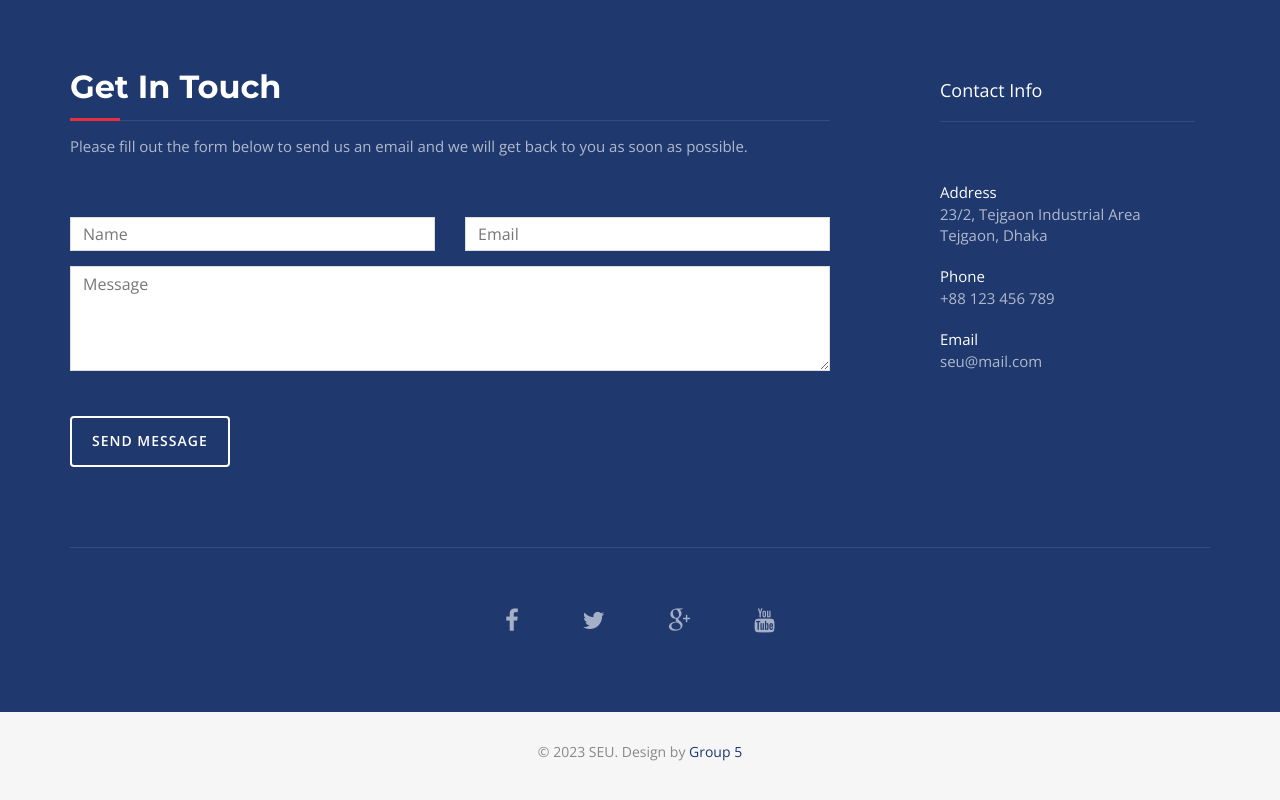
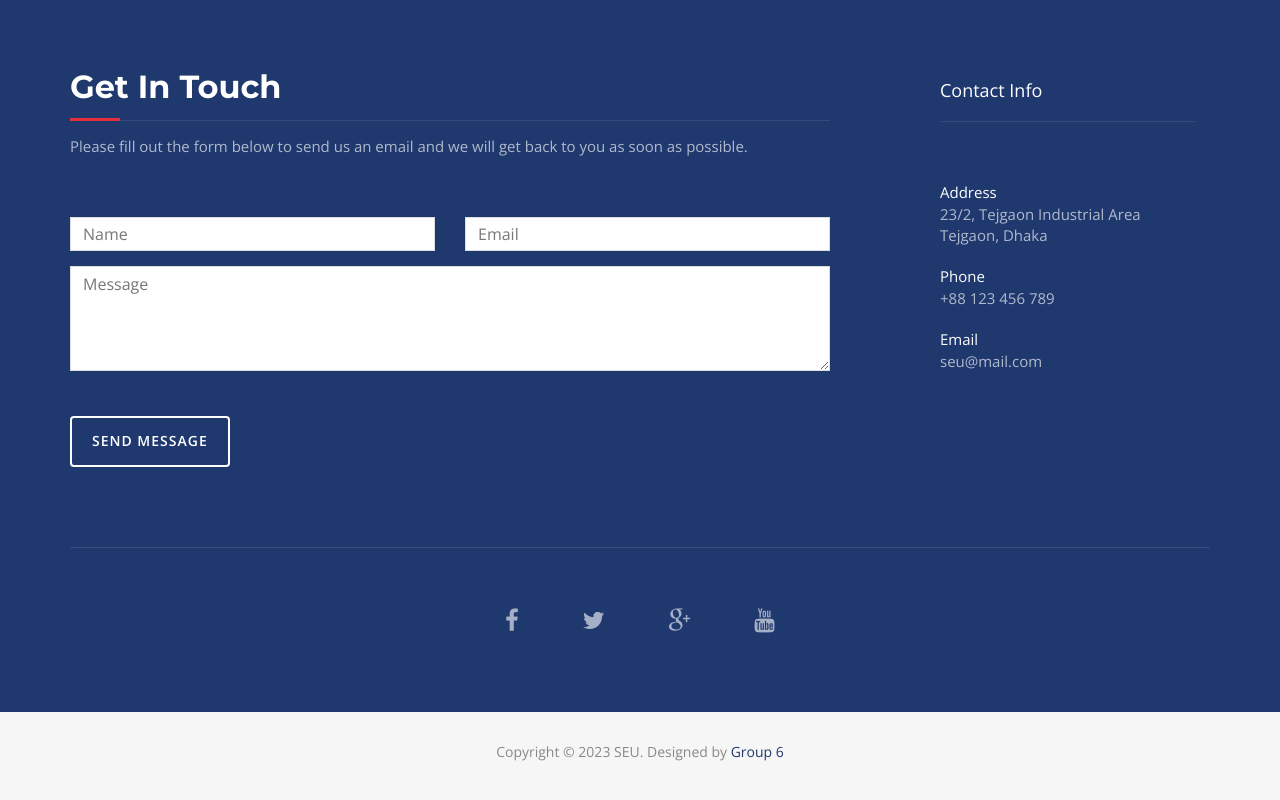
Before and after one commit to ferdousahmed11/Final_project, a plain HTML site: page index.html in a window 1280 px wide. Shown: the part 4577-5377 px from the top of the page. Drawn offline with nearby package versions, Linux system fonts and the light colour scheme.

Commit message:
Update index.html

```diff
--- a/index.html
+++ b/index.html
@@ -388,7 +388,7 @@
 <!-- Footer Section -->
 <div id="footer">
   <div class="container text-center">
-    <p>&copy; 2023 SEU. Design by <a href="#" rel="nofollow">Group 5</a></p>
+    <p>Copyright &copy; 2023 SEU. Designed by <a href="#" rel="nofollow">Group 6</a></p>
   </div>
 </div>
 <script type="text/javascript" src="js/jquery.1.11.1.js"></script>
```
